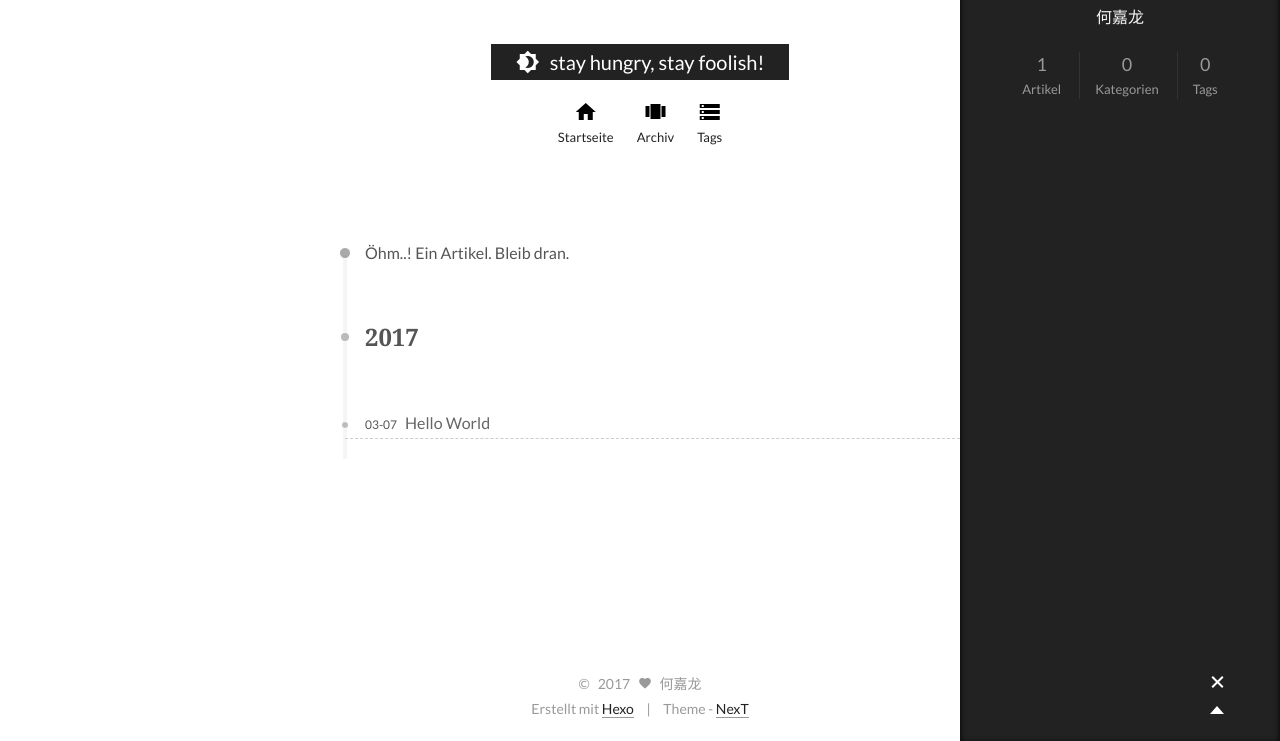
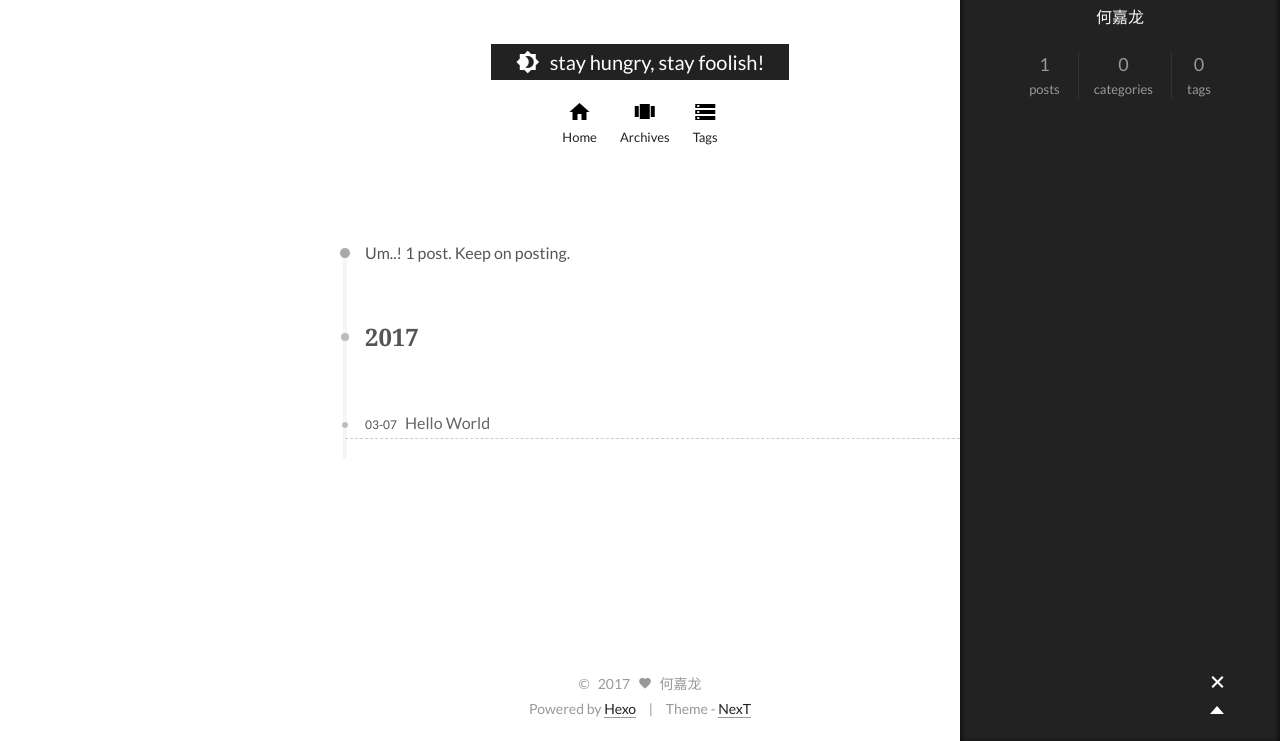
Before and after one commit to dragonhaw/dragonhaw.github.io, a plain HTML site: page archives/index.html in a window 1280 px wide. Both pictures are taken after a click on the element 1217 px from the left and 742 px from the top of the page. Shown: the part 59-800 px from the top of the page. Drawn offline with Linux system fonts and the light colour scheme.

Commit message:
Site updated: 2017-03-07 13:06:43

```diff
--- a/archives/index.html
+++ b/archives/index.html
@@ -47,7 +47,7 @@
 
 
 
-  <title> Archiv // stay hungry, stay foolish! </title>
+  <title> Archive // stay hungry, stay foolish! </title>
 </head>
 
 <body>
@@ -95,7 +95,7 @@
         <li class="menu-item menu-item-home">
           <a href="/">
             <i class="menu-item-icon icon-home"></i> <br />
-            Startseite
+            Home
           </a>
         </li>
 
@@ -103,7 +103,7 @@
         <li class="menu-item menu-item-archives">
           <a href="/archives">
             <i class="menu-item-icon icon-archives"></i> <br />
-            Archiv
+            Archives
           </a>
         </li>
 
@@ -139,7 +139,7 @@
 
 
 
-      Öhm..! Ein Artikel. Bleib dran.
+      Um..! 1 post. Keep on posting.
     </span>
 
 
@@ -216,21 +216,21 @@
           <div class="site-state-item site-state-posts">
             <a href="/archives">
               <span class="site-state-item-count">1</span>
-              <span class="site-state-item-name">Artikel</span>
+              <span class="site-state-item-name">posts</span>
             </a>
           </div>
 
           <div class="site-state-item site-state-categories">
 
               <span class="site-state-item-count">0</span>
-              <span class="site-state-item-name">Kategorien</span>
+              <span class="site-state-item-name">categories</span>
 
           </div>
 
           <div class="site-state-item site-state-tags">
             <a href="/tags">
               <span class="site-state-item-count">0</span>
-              <span class="site-state-item-name">Tags</span>
+              <span class="site-state-item-name">tags</span>
               </a>
           </div>
 
@@ -272,7 +272,7 @@
 </div>
 
 <div class="powered-by">
-  Erstellt mit  <a class="theme-link" href="http://hexo.io">Hexo</a>
+  Powered by <a class="theme-link" href="http://hexo.io">Hexo</a>
 </div>
 
 <div class="theme-info">
--- a/css/main.css
+++ b/css/main.css
@@ -1135,7 +1135,7 @@ body {
   width: 4px;
   height: 4px;
   border-radius: 50%;
-  background: #416aaa;
+  background: #60c765;
 }
 .sidebar-nav {
   margin: 0;
```
Also changed, not shown: 2017/03/07/hello-world/index.html (+9 -9 lines), archives/2017/03/index.html (+8 -8 lines), archives/2017/index.html (+8 -8 lines), index.html (+7 -7 lines).
